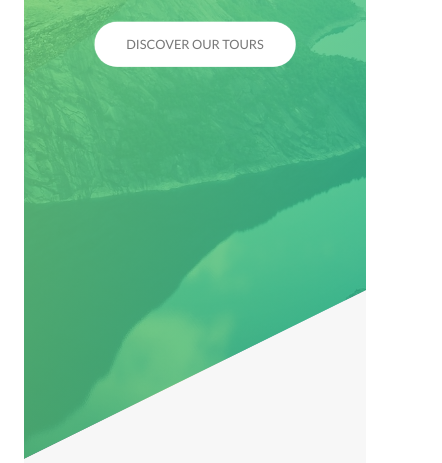
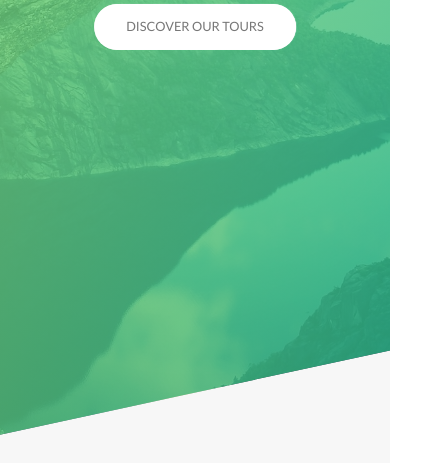
Before and after one commit to isaacgr/AdvancedCSS_SASS, a website: page index.html in a window 390 px wide. Shown: the part 367-830 px from the top of the page, 442 px wide, since content can reach past the window. Drawn offline with Linux system fonts and the light colour scheme.

Commit message:
More media query additions

```diff
--- a/sass/base/_base.scss
+++ b/sass/base/_base.scss
@@ -28,4 +28,8 @@ html {
 body {
   box-sizing: border-box;
   padding: 3rem;
+
+  @include respond(tab-port) {
+    padding: 0;
+  }
 }
--- a/sass/base/_typography.scss
+++ b/sass/base/_typography.scss
@@ -19,6 +19,11 @@ body {
     font-weight: 400;
     letter-spacing: 3.5rem;
     animation: moveInLeft 1s ease-out;
+
+    @include respond(phone) {
+      letter-spacing: 1rem;
+      font-size: 5rem;
+    }
   }
   &--sub {
     display: block;
@@ -26,6 +31,10 @@ body {
     font-weight: 700;
     letter-spacing: 1.75rem;
     animation: moveInRight 1s ease-out;
+
+    @include respond(phone) {
+      letter-spacing: 5px;
+    }
   }
 }
 
@@ -43,6 +52,14 @@ body {
   color: transparent;
   transition: all 0.2s;
   letter-spacing: 0.2rem;
+
+  @include respond(tab-port) {
+    font-size: 2.5rem;
+  }
+
+  @include respond(phone) {
+    font-size: 2rem;
+  }
 
   &:hover {
     transform: skewY(2deg) skewX(15deg) scale(1.1);
--- a/sass/layouts/_footer.scss
+++ b/sass/layouts/_footer.scss
@@ -2,6 +2,10 @@
   background-color: $color-grey-dark-3;
   padding: 10rem;
   font-size: 1.4rem;
+
+  @include respond(tab-port) {
+    padding: 8rem 0;
+  }
 
   &__logo-box {
     text-align: center;
@@ -17,6 +21,11 @@
     border-top: 1px solid $color-grey-light-2;
     padding-top: 2rem;
     display: inline-block;
+
+    @include respond(tab-port) {
+      width: 100%;
+      text-align: center;
+    }
   }
 
   &__list {
@@ -53,5 +62,11 @@
     padding-top: 2rem;
     float: right;
     width: 80%;
+
+    @include respond(tab-port) {
+      width: 100%;
+      text-align: center;
+      float: none;
+    }
   }
 }
--- a/sass/layouts/_grid.scss
+++ b/sass/layouts/_grid.scss
@@ -3,6 +3,15 @@
   margin: 0 auto;
   &:not(:last-child) {
     margin-bottom: $gutter-vertical;
+
+    @include respond(tab-port) {
+      margin-bottom: 4rem;
+    }
+  }
+
+  @include respond(tab-port) {
+    max-width: 50rem;
+    padding: 0 3rem;
   }
   @include clearfix;
 
@@ -10,6 +19,11 @@
     float: left;
     &:not(:last-child) {
       margin-right: $gutter-horizontal;
+    }
+    @include respond(tab-port) {
+      width: 100% !important;
+      margin-right: 0;
+      margin-bottom: 4rem;
     }
   }
 
--- a/sass/layouts/_header.scss
+++ b/sass/layouts/_header.scss
@@ -10,6 +10,10 @@
   background-position: top;
   position: relative;
   clip-path: polygon(0 0, 100% 0, 100% 75vh, 0 100%);
+
+  @include respond(phone) {
+    clip-path: polygon(0 0, 100% 0, 100% 85vh, 0 100%);
+  }
 
   &__logo-box {
     position: absolute;
--- a/sass/layouts/_navigation.scss
+++ b/sass/layouts/_navigation.scss
@@ -15,6 +15,11 @@
     box-shadow: 0 1rem 3rem rgba($color: $color-primary-light, $alpha: 0.1);
     text-align: center;
     cursor: pointer;
+
+    @include respond(tab-port) {
+      top: 4rem;
+      right: 4rem;
+    }
   }
 
   &__background {
@@ -30,7 +35,10 @@
     );
     z-index: 1000;
     transition: transform 0.8s cubic-bezier(0.86, 0, 0.07, 1);
-    // transform: scale(80);
+    @include respond(tab-port) {
+      top: 4rem;
+      right: 4rem;
+    }
   }
   &__nav {
     height: 100vh;
```
Also changed, not shown: css/style.css.
